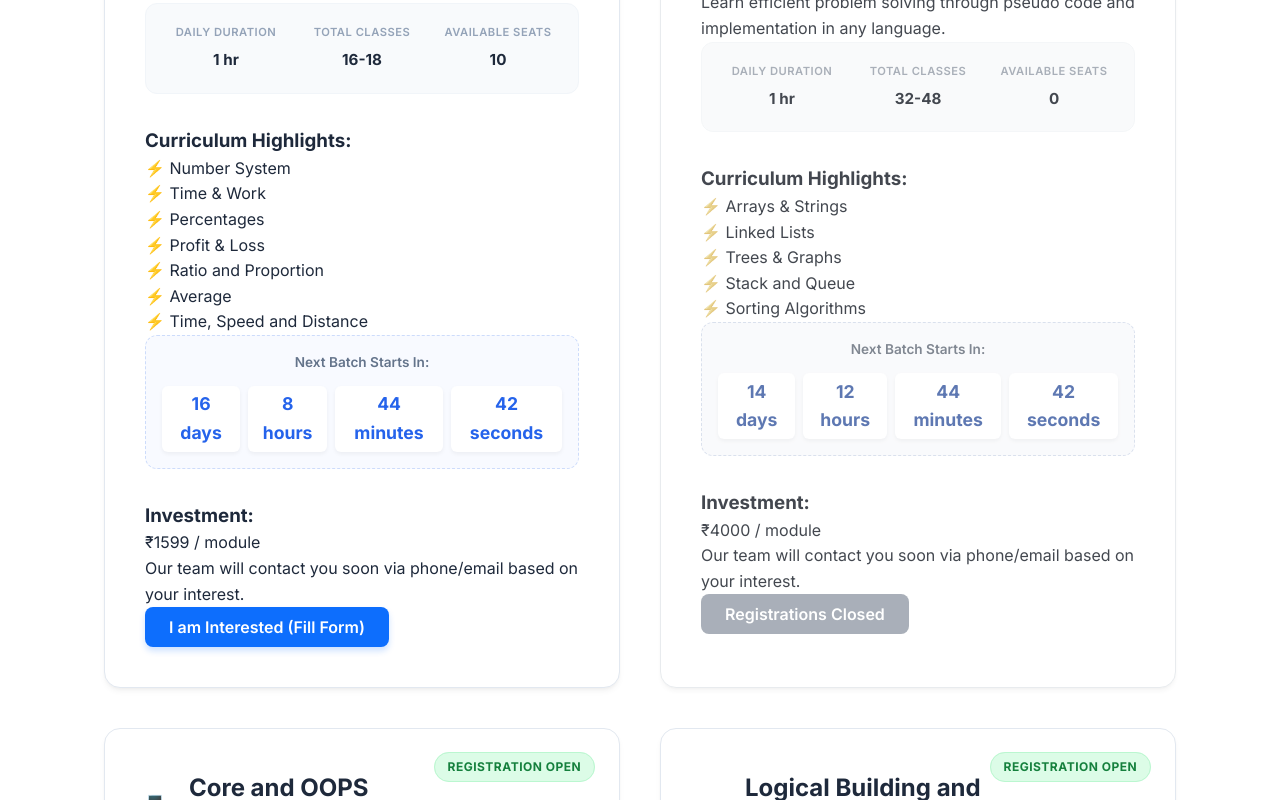
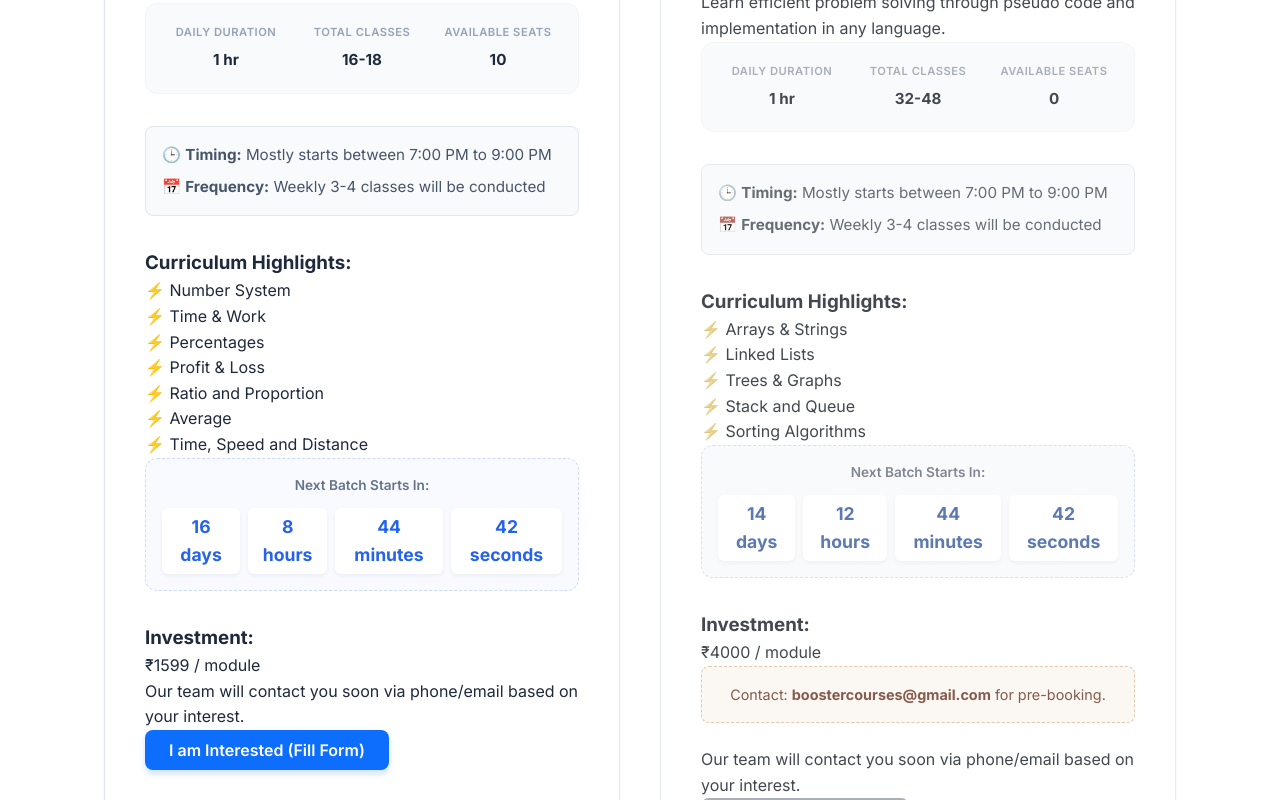
Before and after one commit to BoosterTechAcademy/Booster, a React (Vite) app: page /business-services in a window 1280 px wide. Shown: the part 520-1320 px from the top of the page. Built offline with nearby package versions, Linux system fonts and the light colour scheme.

Commit message:
course pre booking added

```diff
--- a/src/components/BusinessServices/BusinessServices.css
+++ b/src/components/BusinessServices/BusinessServices.css
@@ -208,6 +208,51 @@
     color: #1e293b;
 }
 
+/* Schedule Info */
+.module-schedule-info {
+    background: #f8fafc;
+    border: 1px solid #e2e8f0;
+    border-radius: 8px;
+    padding: 1rem;
+    margin-bottom: 2rem;
+}
+
+.module-schedule-info p {
+    margin: 0 0 0.5rem 0;
+    font-size: 0.95rem;
+    color: #475569;
+}
+
+.module-schedule-info p:last-child {
+    margin: 0;
+}
+
+/* Pre-Booking Notice */
+.pre-booking-notice {
+    background: #fff7ed;
+    border: 1px dashed #fdba74;
+    border-radius: 8px;
+    padding: 1rem;
+    margin-bottom: 1.5rem;
+    text-align: center;
+}
+
+.pre-booking-notice p {
+    margin: 0 0 0.4rem 0;
+    font-size: 0.9rem;
+    color: #9a3412;
+}
+
+.pre-booking-notice p.notice-title {
+    font-weight: 700;
+    color: #c2410c;
+    margin-bottom: 0.5rem;
+}
+
+.pre-booking-notice p:last-child {
+    margin: 0;
+}
+
 /* Countdown Section */
 .batch-countdown-section {
     margin-bottom: 2rem;
--- a/src/components/BusinessServices/BusinessServices.jsx
+++ b/src/components/BusinessServices/BusinessServices.jsx
@@ -50,11 +50,11 @@ const servicesList = [
         id: 'logical',
         title: 'Logical Building and Programming',
         description: 'Enhance your core logic building skills, essential for cracking tech interviews.',
-        curriculum: ['Pattern Printing', 'basics programs', 'Leetcode problems', 'Bit Manipulation', 'Math for Programmers', 'Boundary case thinking'],
+        curriculum: ['Pattern Printing', 'basics programs', 'Leetcode problems', 'Bit Manipulation', 'Math for Programmers', 'Boundary case thinking', 'Puzzle Solving'],
         payment: '₹2099 / module',
         totalClasses: '22-26',
         durationPerDay: '1 hr',
-        remainingSeats: 8,
+        remainingSeats: 10,
         batchDate: '2026-03-30T16:00:00',
         registrationOpen: true,
         language: 'Tamil / English',
@@ -165,6 +165,11 @@ const BusinessServices = () => {
                                 </div>
                             </div>
 
+                            <div className="module-schedule-info">
+                                <p>🕒 <strong>Timing:</strong> Mostly starts between 7:00 PM to 9:00 PM</p>
+                                <p>📅 <strong>Frequency:</strong> Weekly 3-4 classes will be conducted</p>
+                            </div>
+
                             <div className="details-curriculum">
                                 <h3>Curriculum Highlights:</h3>
                                 <ul>
@@ -185,6 +190,11 @@ const BusinessServices = () => {
                             </div>
 
                             <div className="details-action mt-auto">
+                                {!service.registrationOpen && (
+                                    <div className="pre-booking-notice">
+                                        <p>Contact: <strong>boostercourses@gmail.com</strong> for pre-booking.</p>
+                                    </div>
+                                )}
                                 <p className="class-info">Our team will contact you soon via phone/email based on your interest.</p>
                                 <button
                                     className={`btn-primary action-btn ${!service.registrationOpen || service.remainingSeats === 0 ? 'btn-disabled' : ''}`}
```
